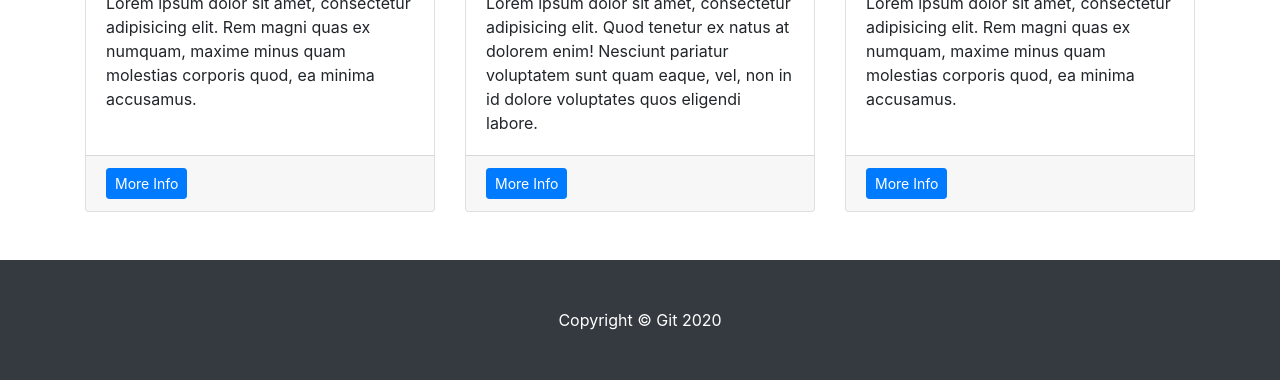
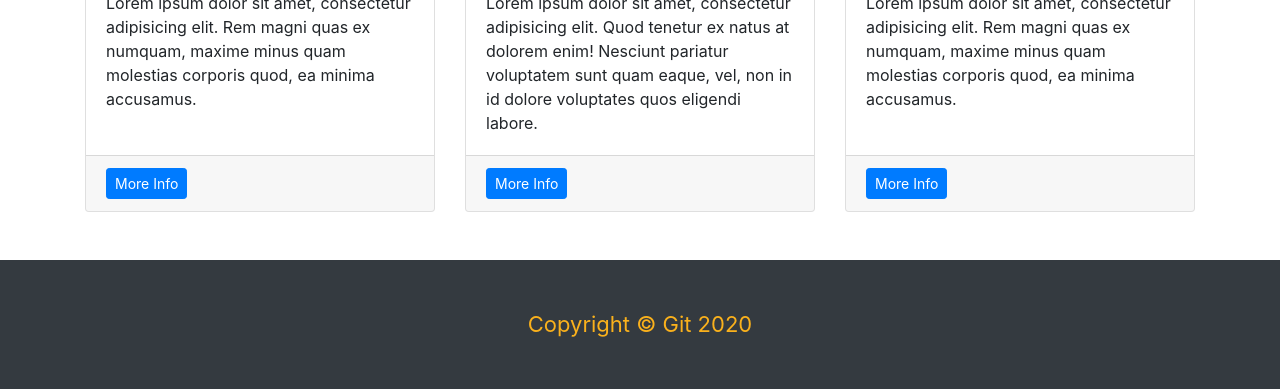
Before and after one commit to AbelAbeb/Git-in-practice, a website: page index.html in a window 1280 px wide. Shown: the part 677-1066 px from the top of the page. Drawn offline with Linux system fonts and the light colour scheme.

Commit message:
changed footer text color and font size

```diff
--- a/css/small-business.css
+++ b/css/small-business.css
@@ -6,3 +6,7 @@
 body {
   padding-top: 56px;
 }
+
+#footertext {
+	font-size: 22px
+}
--- a/index.html
+++ b/index.html
@@ -122,8 +122,9 @@
 
   <!-- Footer -->
   <footer class="py-5 bg-dark">
-    <div class="container">
-      <p class="m-0 text-center text-white">Copyright &copy; Git 2020</p>
+    <div class="container" id="footertext">
+      <p  style="color:#fab11c"
+      class="m-0 text-center">Copyright &copy; Git 2020</p>
     </div>
     <!-- /.container -->
   </footer>
```
